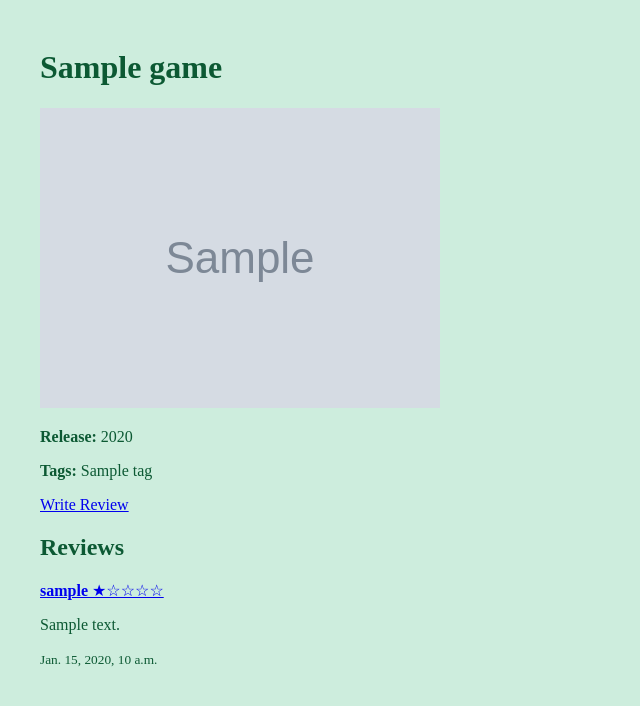
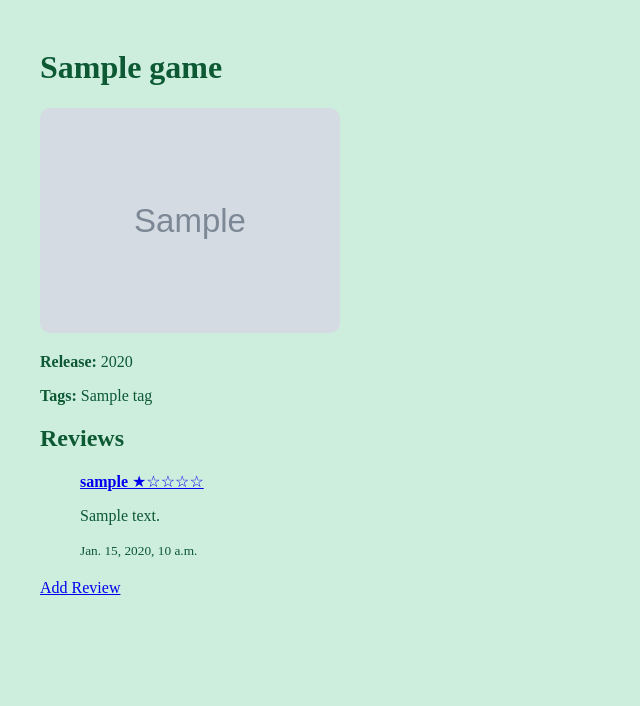
Before and after one commit to WAD2-LB03/WAD2_GroupProject, a Django app: a page that uses templates/gamecritique/game.html in a window 1280 px wide. Shown: the part 80-786 px from the top of the page, without its empty margins (0-640 px from the left). Run offline with Django 5.2, Linux system fonts and the light colour scheme; a user stored in the database is signed in; tables that the repository leaves empty hold one stand-in row (values such as "Sample post"); grey boxes marked "Sample" are stand-in pictures.

Commit message:
Final Version for WAD Submission: Small bug fix in populate_gamecritique

```diff
--- a/populate_gamecritique.py
+++ b/populate_gamecritique.py
@@ -1,4 +1,5 @@
 import os
+import re
 os.environ.setdefault('DJANGO_SETTINGS_MODULE',
                       'WAD2_GroupProject.settings')
 
@@ -74,7 +75,10 @@ def populate():
             date = release_date.get("date", "")
             release_year = None
             if len(date) >= 4:
-                release_year = int(date[-4:]) # Get last 4 characters of date info, should be year
+                release_year = None
+                match = re.search(r'\d{4}', date)
+                if match:
+                    release_year = int(match.group())
             game.release_year = release_year
             game.save()
 
--- a/templates/gamecritique/game.html
+++ b/templates/gamecritique/game.html
@@ -17,34 +17,28 @@
 {% endblock %}
 
 {% block body_block %}
-<div class="container mt-4">
     {% if game %}
         <h1>{{ game.name }}</h1>
 
         <img src="{{ game.image_url }}"
              alt="{{ game.name }}"
-             class="img-fluid rounded game-image">
+             style="width:300px; border-radius:10px;">
 
         <p><strong>Release:</strong> {{ game.release_year }}</p>
 
         <p><strong>Tags:</strong>
         {% for tag in game.tags.all %}
-            <span class="badge bg-secondary">{{ tag.name }}</span>
+            {{ tag.name }}
         {% endfor %}
-        </p>
+    </p>
 
-        {% if user.is_authenticated %}
-           <a href="{% url 'gamecritique:add_review' game.slug %}"
-               class="btn btn-success mt-2">
-                Write Review
-           </a>
-        {% endif %}
-
-        <h2 class="mb-3">Reviews</h2>
+        <h2>Reviews</h2>
         {% if reviews %}
+            <ul>
             {% for review in reviews %}
-            <div class="mb-3">
-                    <a href="{% url 'gamecritique:show_review' review.id %}"><p>
+            <div style="margin-bottom: 20px;">
+                <a href="{% url 'gamecritique:show_review' review.id %}">
+                    <p>
                         <strong>{{ review.user.username }}</strong>
                         {% if review.rating == 1 %}
                             ★☆☆☆☆
@@ -59,27 +53,30 @@
                         {% else %}
                             No rating
                         {% endif %}
-                    </p></a>
+                    </p>
+                </a>
                 <p>{{ review.content }}</p>
                 <p><small>{{ review.created_at_timestamp }}</small></p>
             </div>
             {% endfor %}
+            </ul>
 
         {% else %}
             <strong>No reviews for this game.</strong>
+        {% endif %}
+
+        {% if user.is_authenticated %}
+            <a href="{% url 'gamecritique:add_review' game.slug %}">Add Review</a> <br />
         {% endif %}
 
     {% else %}
         <strong>The specified game does not exist.</strong>
     {% endif %}
 
-
     {% if user.is_authenticated and not user.profile.has_key and isFeatured %}
         <script src="{% static 'scripts/interactivity/key.js' %}?v={% now 'U' %}" defer></script>
         <div id="key-container">
             <img id='key' src="{% static 'images/keyGen.png' %}" alt="keytastic">
+        </div>
     {% endif %}
-
-    </div>
-
 {% endblock %}
```
